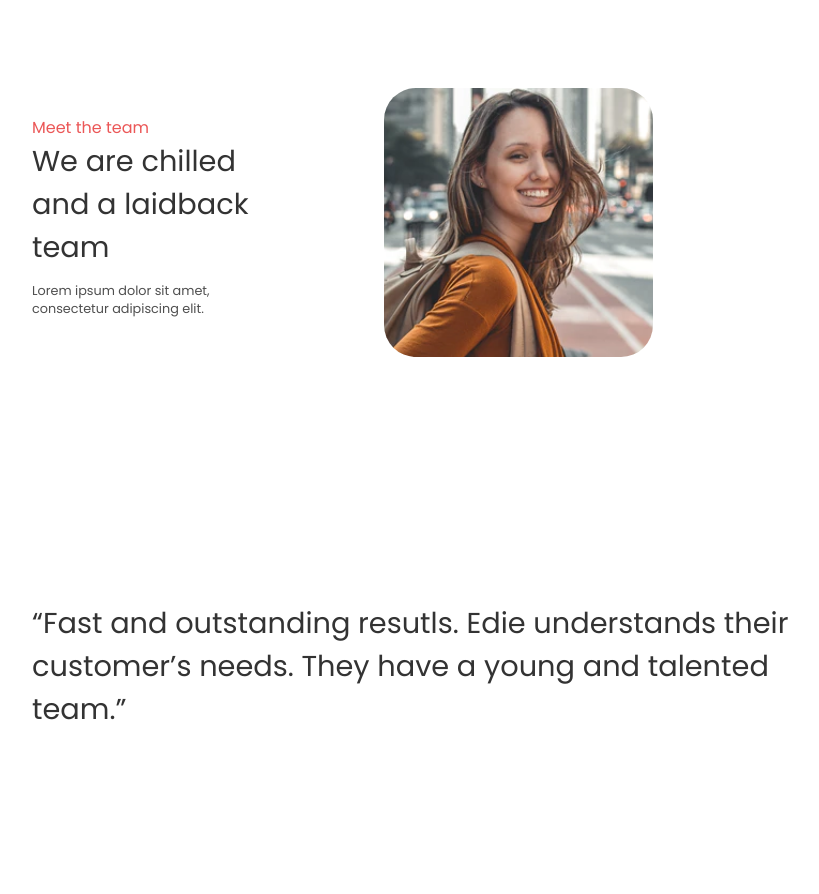
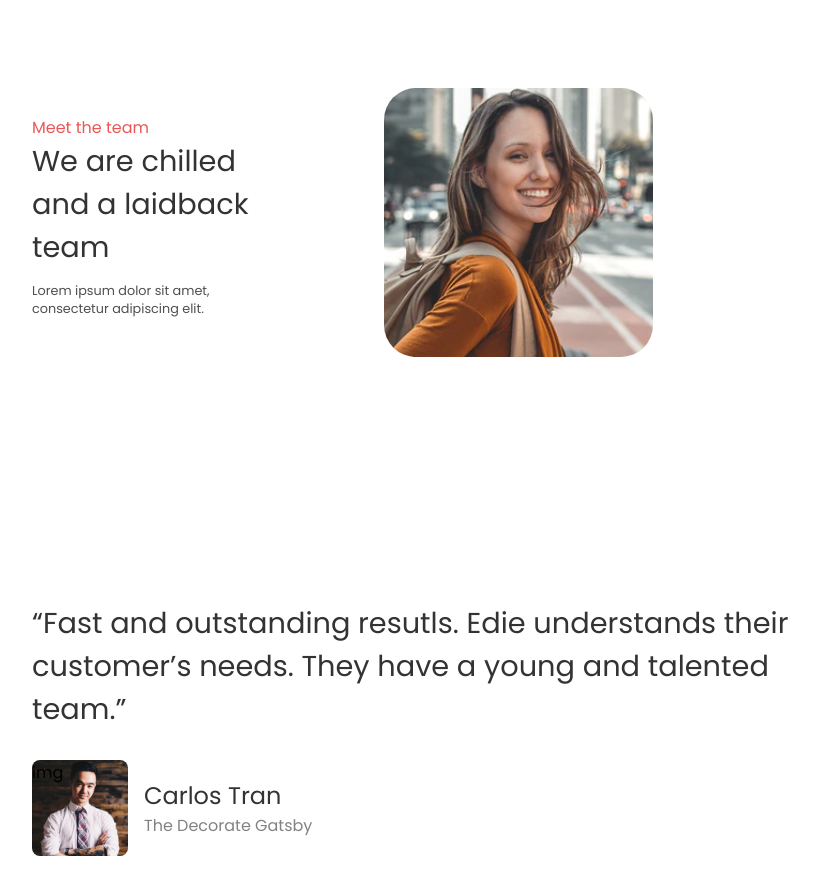
Before and after one commit to MtFranke/edie-homepage, a website: page src/index.html in a window 1280 px wide. Shown: the part 3940-4834 px from the top of the page, without its empty margins (96-915 px from the left). Before the commit the page ends 4719 px from the top, so only its background shows below. Drawn offline with Linux system fonts and the light colour scheme.

Commit message:
review section completed

```diff
--- a/src/index.html
+++ b/src/index.html
@@ -100,9 +100,15 @@
                 <div class="main__team--size3"></div>
             </div>
         </section>
-        <section class="mt-10r">
-            <h3 class="grey-1 review">“Fast and outstanding resutls. Edie understands their customer’s needs. They have a young and talented team.”</h3>
-            <div></div>
+        <section class="mt-10r ">
+            <h3 class="grey-1 review--text">“Fast and outstanding resutls. Edie understands their customer’s needs. They have a young and talented team.”</h3>
+            <div class="review">
+                <div class="review--img">img</div>
+                <div class="review__information">
+                    <p class="grey-1 review__information--name">Carlos Tran</p>
+                    <p class="grey-3 review__information--company">The Decorate Gatsby</p>
+                </div>
+            </div>
         </section>
     </main>
 
--- a/src/main.css
+++ b/src/main.css
@@ -359,9 +359,45 @@ body{
     "size1 size2";
     grid-gap: 1rem;
 }
-
 .review{
+    height: 6rem;
+    display: flex;
+}
+.review--text{
     font-size: var(--main__header--font-size);
     font-weight: 400;
     width: 50rem;
 }
+.review--img{
+
+    width: 6rem;
+    height: 6rem;
+    background-image: url("assets/img/nerd4.png");
+    background-size: cover;
+    background-repeat: no-repeat;
+    background-position: center;
+    border-radius: var(--header__contact-us--input-border-radius);
+    display: inline-block;
+}
+
+.review__information{
+    display: inline-flex;
+    flex-direction: column;
+    justify-content: center;
+    margin-left: 1rem;
+}
+
+.review__information--name{
+    font-size: 1.5rem;
+    font-weight: 400;
+    margin: 0;
+}
+.review__information--company{
+    font-size: 1.0rem;
+    margin: 0;
+
+}
+
+.review--section{
+    display: flex;
+}
```
Also changed, not shown: src/assets/img/nerd4.png (added).
